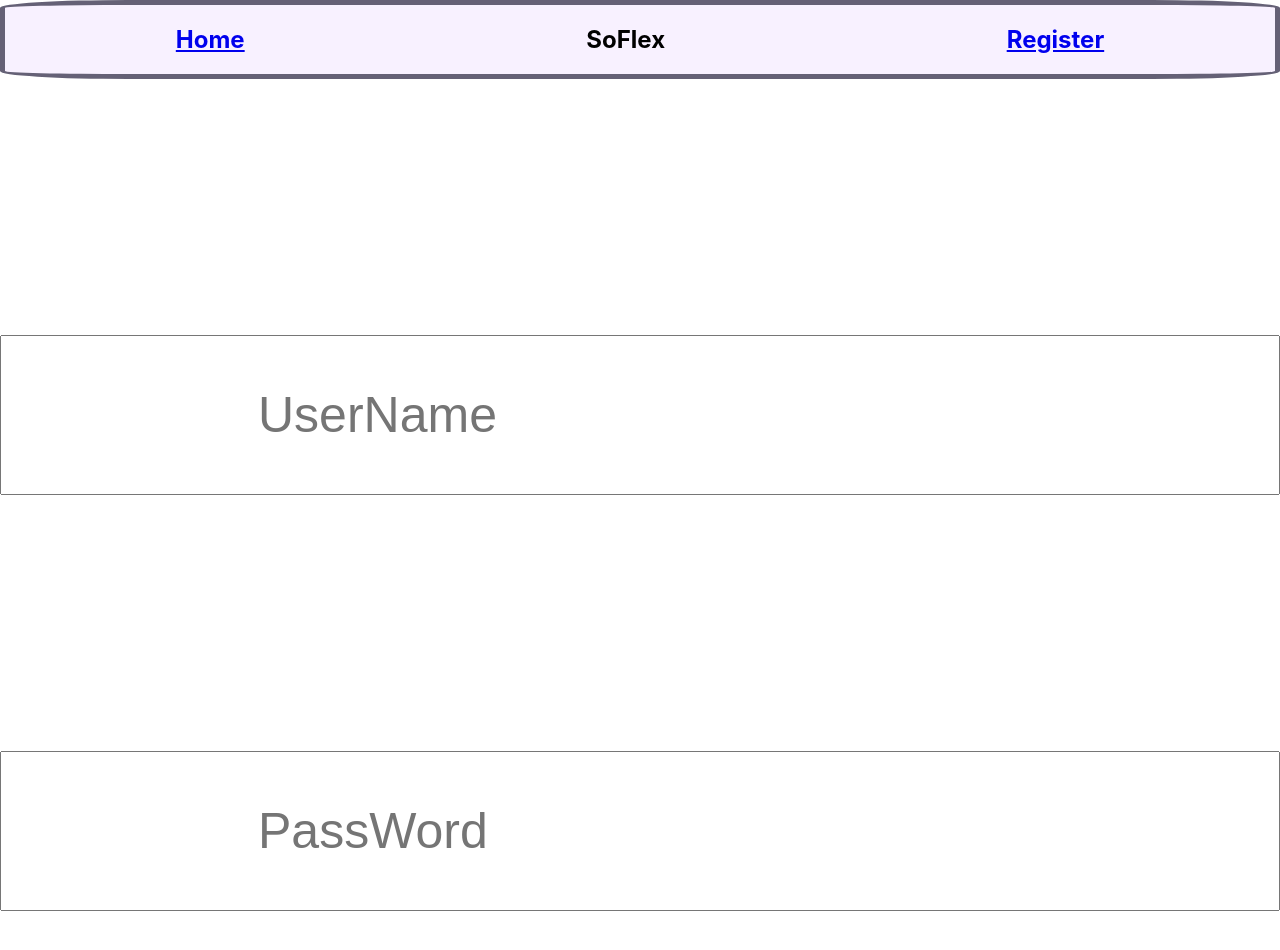
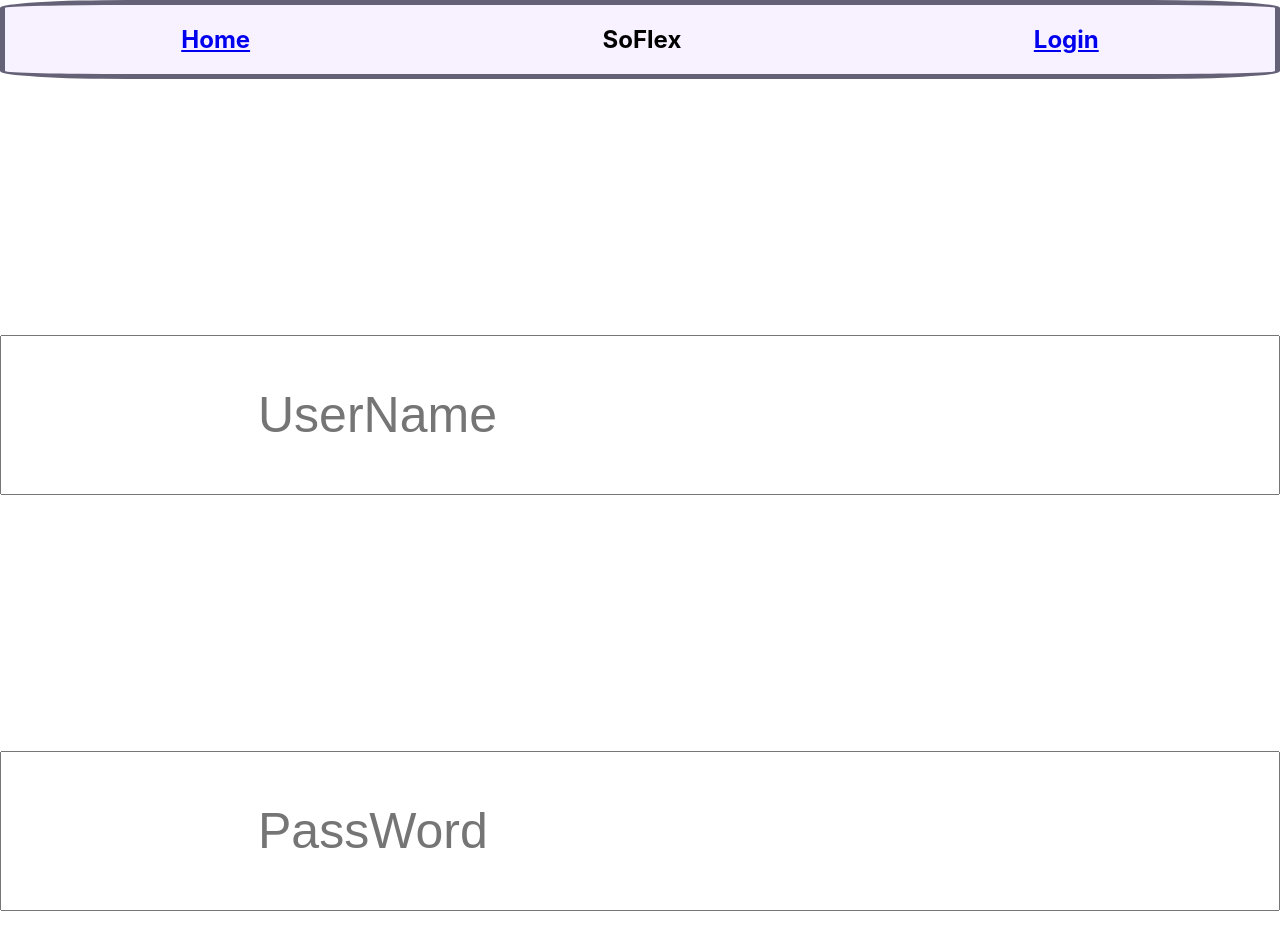
Before and after one commit to AasaChristian/soflex-web, a React (Create React App) app: page / in a window 1280 px wide. Shown: the top 950 px of the page. Built offline with nearby package versions, Linux system fonts and the light colour scheme.

Commit message:
updated the home and logout button

```diff
--- a/src/components/Head.js
+++ b/src/components/Head.js
@@ -1,9 +1,12 @@
-import React from 'react'
+import React, { useEffect } from 'react'
 import styled from 'styled-components'
 import {NavLink} from "react-router-dom"
 
 
+
 function Head() {
+
+  let userID = localStorage.getItem('id')
 
     const HeadCont = styled.section`
     background-color: #F8F1FF;
@@ -16,7 +19,7 @@ function Head() {
 
   return (
     <HeadCont>
-        <NavLink to = {localStorage.getItem('id') === null ? "/" : "/board"}>
+        <NavLink to = {userID === null ? "/" : "/board"}>
           <div>
             <h2>
             Home
@@ -25,7 +28,7 @@ function Head() {
             </NavLink>
         <h1>SoFlex</h1>
 
-        <NavLink  to = {localStorage.getItem('id') === null ? "/register" : "/board"} onClick={e => {
+        <NavLink  to = {"/Login"} onClick={e => {
           localStorage.removeItem('id')
           localStorage.removeItem('username')
         }}>
@@ -33,7 +36,8 @@ function Head() {
 
           <div>
           <h2>
-          {localStorage.getItem('id') === null ? "Register" : "Logout"}
+
+          {userID === null ? "Login" : "Logout"}
 
           </h2>
           </div>
```
